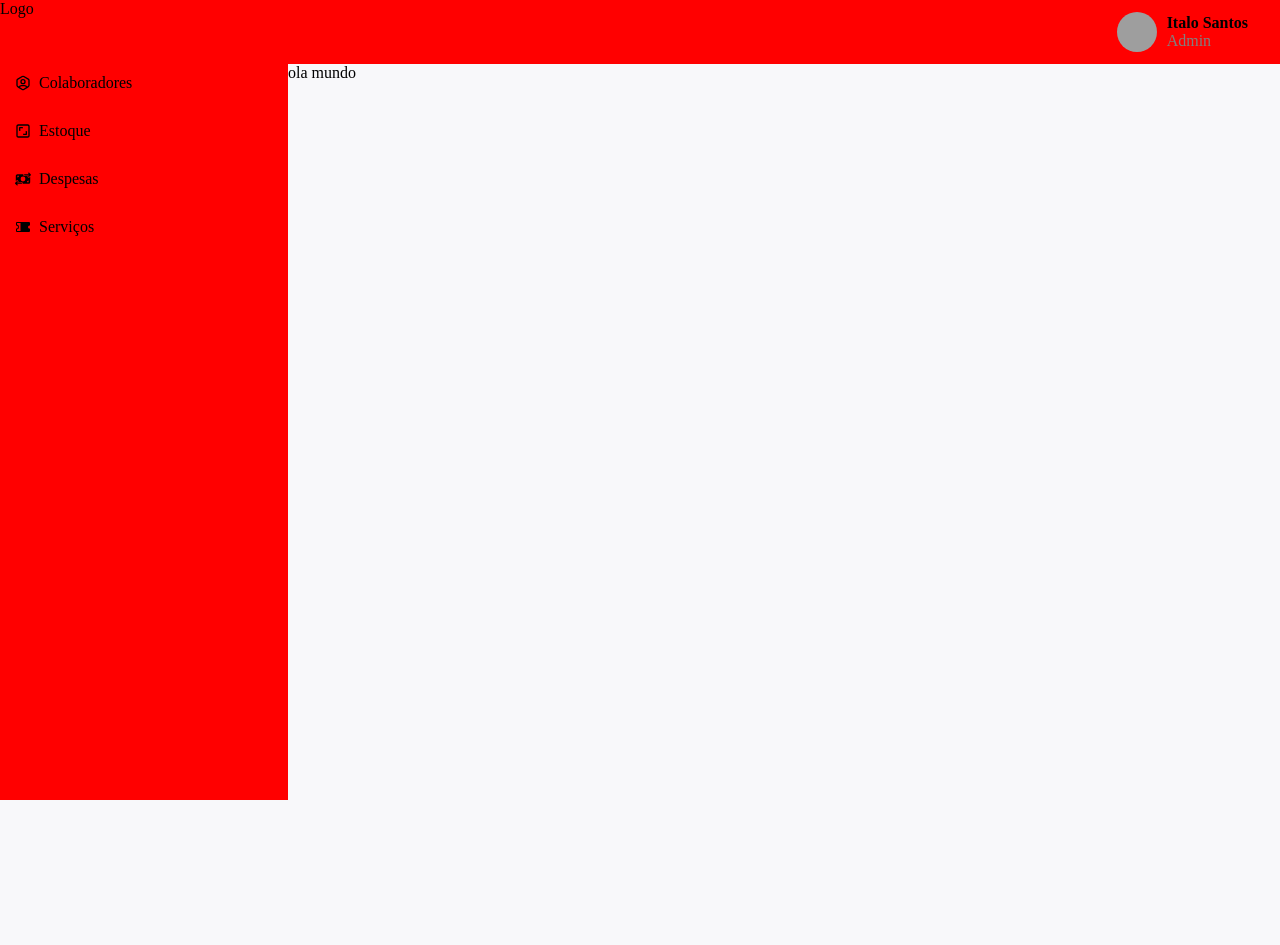
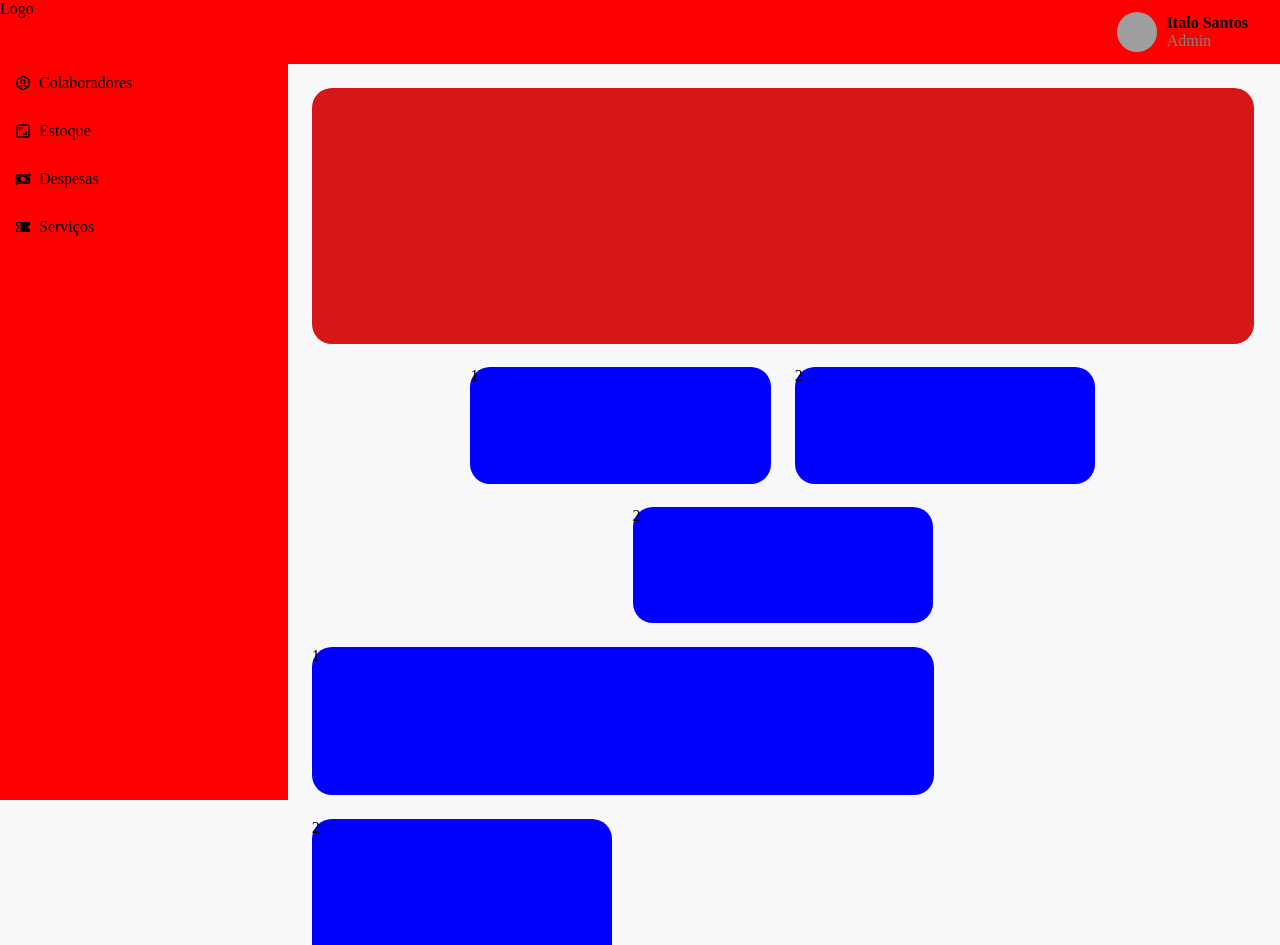
Before and after one commit to italo1033/asset-stock, a Next.js app: page / in a window 1280 px wide. Shown: the top 945 px of the page. Before the commit the page ends 800 px from the top, so only its background shows below. Built offline with nearby package versions, Linux system fonts and the light colour scheme; grey boxes are pictures that could not be loaded.

Commit message:
criando layout dashboard

```diff
--- a/src/app/page/dashboard/dashboard.module.css
+++ b/src/app/page/dashboard/dashboard.module.css
@@ -0,0 +1,54 @@
+.dashboard{
+    margin-left: 1.48rem;;
+    margin-top: 1.48rem;;
+    width: 95%;
+    display: flex;
+    flex-direction: column;
+    gap: 1.48rem;;
+}
+
+.dashboardMetas{
+    width: 100%;
+    height: 16rem;
+    background-color: #d71717;
+    border-radius: 20px;
+}
+
+.containersubcards{
+    width: 100%;
+    height: 16rem;
+    display: flex;
+    flex-direction: row;
+    flex-wrap: wrap;
+    gap: 1.48rem;
+    align-items: stretch;
+    justify-content: center;
+}
+
+.containersubcards > div{
+    background-color: blue;
+    border-radius: 20px;
+    width: 31.9%;
+}
+
+.containerfinal{
+    width: 100%;
+    height: 20rem;
+    display: flex;
+    flex-direction: row;
+    flex-wrap: wrap;
+    gap: 1.48rem;
+    align-items: stretch;
+}
+
+.item1{
+    width: 66%;
+    background-color: blue;
+    border-radius: 20px;
+}
+
+.item2{
+    width: 31.9%;
+    background-color: blue;
+    border-radius: 20px;
+}
--- a/src/app/page/dashboard/dashboard.tsx
+++ b/src/app/page/dashboard/dashboard.tsx
@@ -6,7 +6,20 @@ const Dashboard: React.FC<any> = () => {
 
   return (
     <section className={styles.dashboard}>
-        ola mundo
+        <div className={styles.dashboardMetas}>
+
+        </div>
+
+        <div className={styles.containersubcards}>
+          <div>1</div>
+          <div>2</div>
+          <div>2</div>
+        </div>
+
+        <div className={styles.containerfinal}>
+          <div className={styles.item1}>1</div>
+          <div className={styles.item2}>2</div>
+        </div>
     </section>
   );
 };
```
